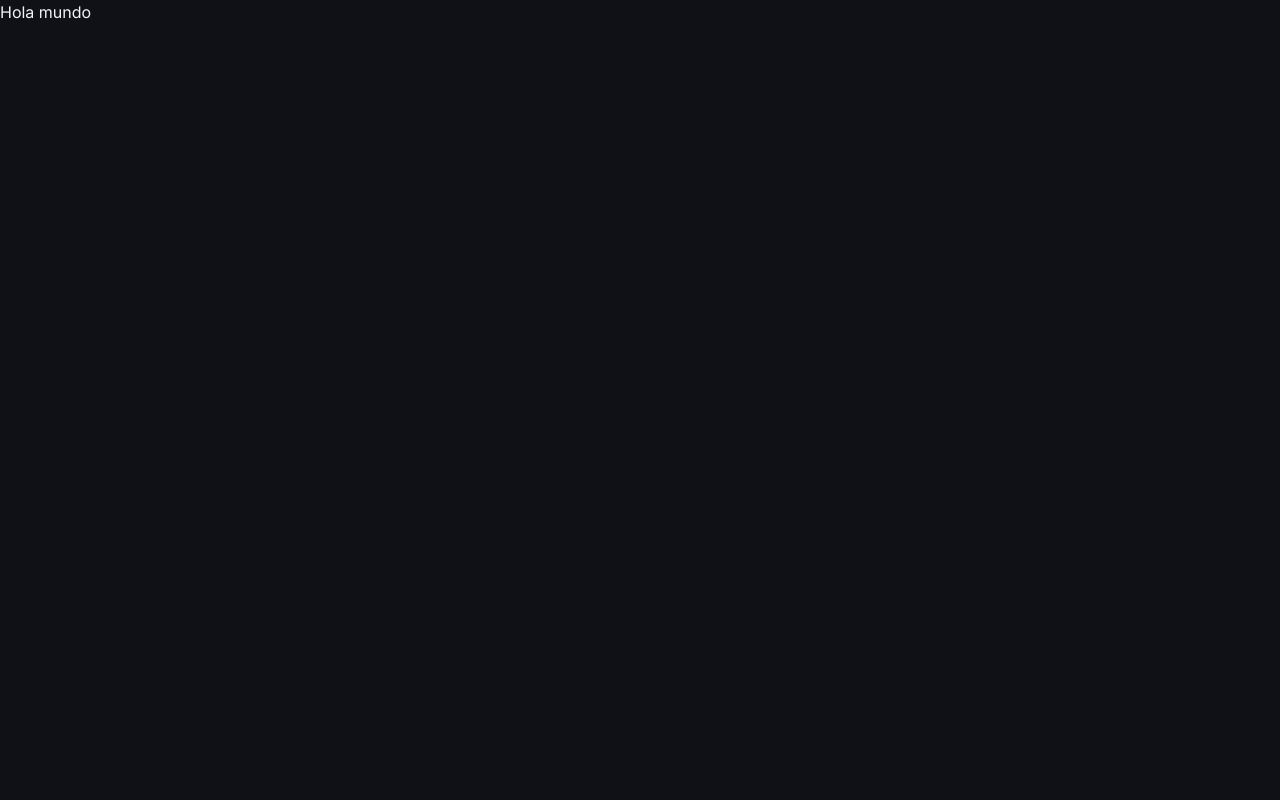
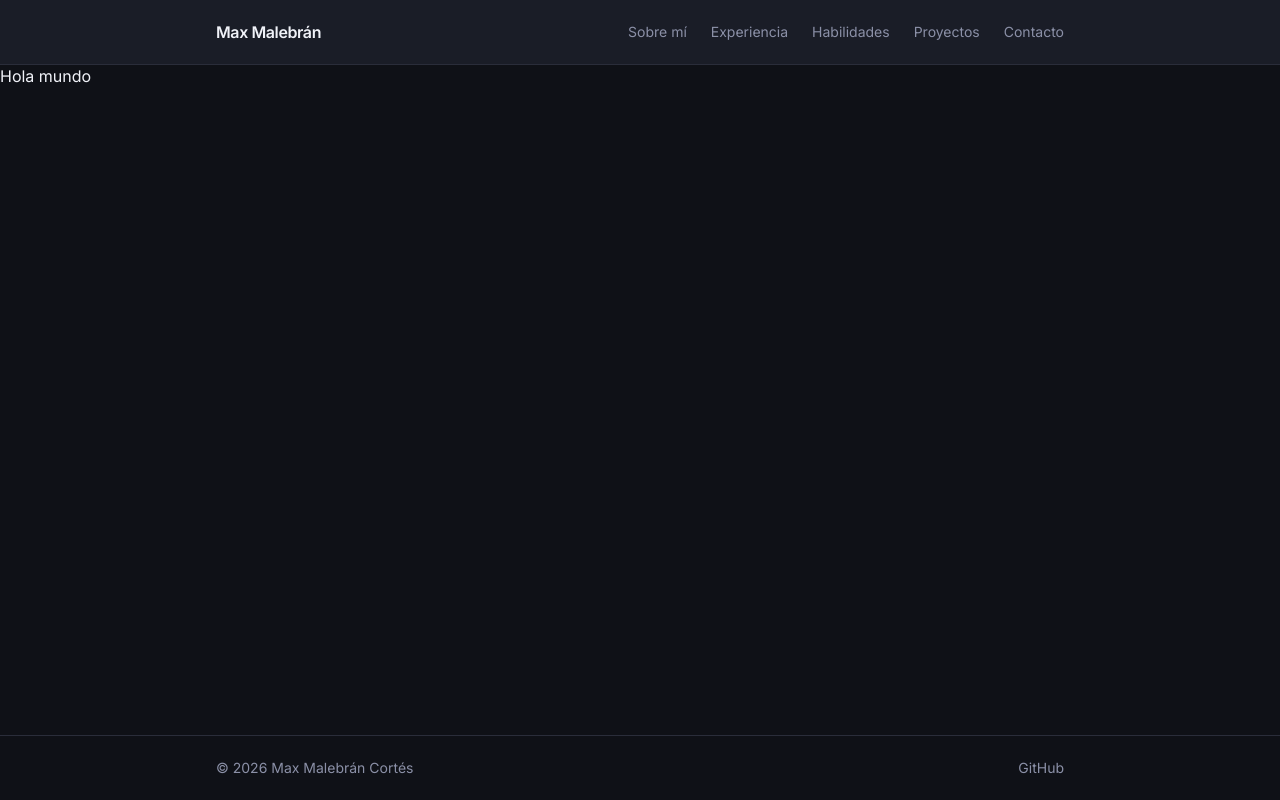
Before and after one commit to MaxStee1/portafolio-max, a Next.js app: page / in a window 1280 px wide. Built offline with nearby package versions, Linux system fonts and the light colour scheme.

Commit message:
feat: agrega Nav y Footer al layout global

```diff
--- a/src/app/layout.tsx
+++ b/src/app/layout.tsx
@@ -1,6 +1,8 @@
 import type { Metadata } from "next";
 import { Inter } from "next/font/google";
 import "./globals.css";
+import Nav from "@/components/layout/Nav";
+import Footer from "@/components/layout/Footer";
 
 const inter = Inter({
   subsets: ["latin"],
@@ -19,8 +21,12 @@ export default function RootLayout({
 }) {
   return (
     <html lang="es" className={`${inter.variable}`}>
-      <body className="min-h-full flex flex-col">
-        {children}
+      <body className="min-h-screen flex flex-col">
+        <Nav />
+        <main className="flex-1 pt-16">
+          {children}
+        </main>
+        <Footer />
       </body>
     </html>
   );
--- /dev/null
+++ b/src/components/layout/Footer.tsx
@@ -0,0 +1,17 @@
+export default function Footer() {
+  return (
+    <footer className="border-t border-border mt-auto">
+      <div className="max-w-4xl mx-auto px-6 h-16 flex items-center justify-between text-sm text-text-muted">
+        <span>© 2026 Max Malebrán Cortés</span>
+        <a
+          href="https://github.com/MaxStee1"
+          target="_blank"
+          rel="noopener noreferrer"
+          className="hover:text-text-primary transition-colors"
+        >
+          GitHub
+        </a>
+      </div>
+    </footer>
+  );
+}
--- /dev/null
+++ b/src/components/layout/Nav.tsx
@@ -0,0 +1,18 @@
+export default function Nav() {
+  return (
+    <header className="fixed top-0 left-0 right-0 z-50 bg-surface border-b border-border">
+      <nav className="max-w-4xl mx-auto px-6 h-16 flex items-center justify-between">
+        <span className="text-text-primary font-semibold tracking-tight">
+          Max Malebrán
+        </span>
+        <ul className="flex items-center gap-6 text-sm text-text-muted">
+          <li><a href="#sobre-mi" className="hover:text-text-primary transition-colors">Sobre mí</a></li>
+          <li><a href="#experiencia" className="hover:text-text-primary transition-colors">Experiencia</a></li>
+          <li><a href="#habilidades" className="hover:text-text-primary transition-colors">Habilidades</a></li>
+          <li><a href="#proyectos" className="hover:text-text-primary transition-colors">Proyectos</a></li>
+          <li><a href="#contacto" className="hover:text-text-primary transition-colors">Contacto</a></li>
+        </ul>
+      </nav>
+    </header>
+  );
+}
```
